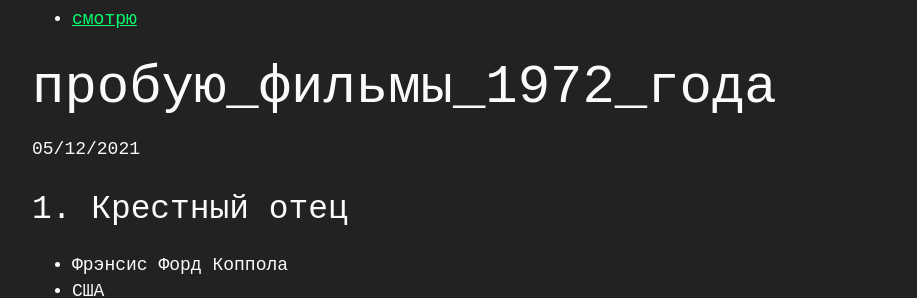
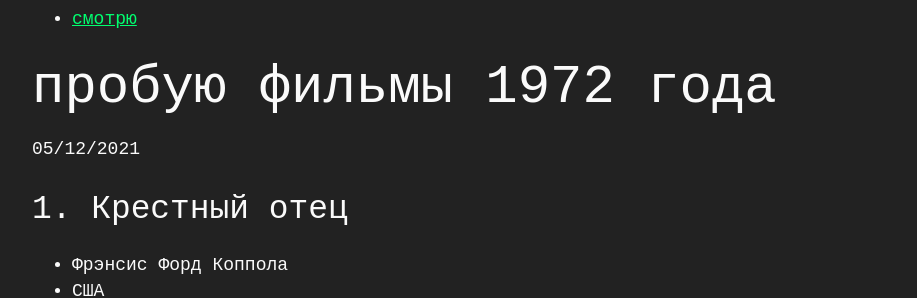
Before and after one commit to vickysled/vickysled.github.io, a Jekyll site: the page built from _posts/2021-12-05-movies1972.md, in a window 1280 px wide and 900 px high. Shown: the part 155-453 px from the top of the window, without its empty margins (176-1093 px from the left). Built offline with Jekyll 4.4.1, drawn with Linux system fonts in a browser that asks for light colours.

```diff
--- a/_posts/2021-12-05-movies1972.md
+++ b/_posts/2021-12-05-movies1972.md
@@ -1,6 +1,6 @@
 ---
 layout: post
-title:  "пробую_фильмы_1972_года"
+title:  "пробую фильмы 1972 года"
 date:   2021-12-05 17:00:00
 tags: смотрю
 ---
```
